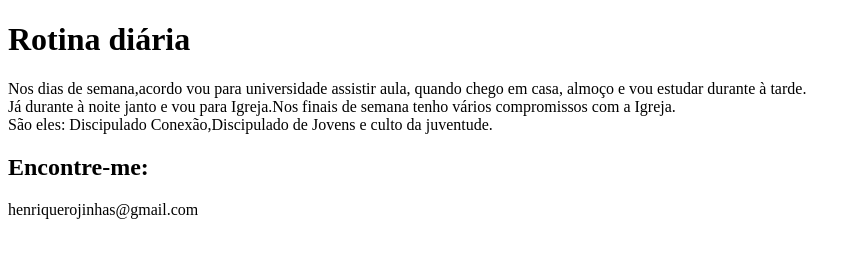
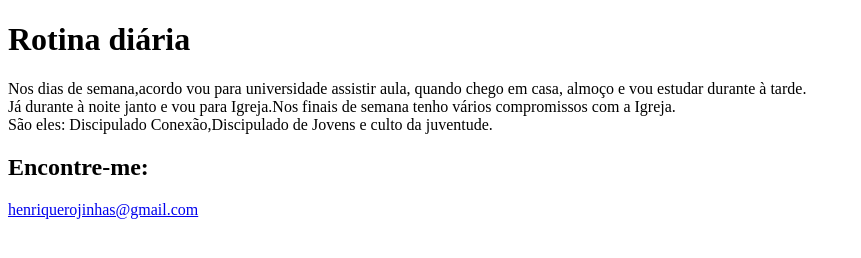
Before and after one commit to Rojasspeedcuber/programacaoWM, a plain HTML site: page Exercícios/biografia.html in a window 1280 px wide. Shown: the whole page, without its empty margins (0-861 px from the left). Drawn offline with Linux system fonts and the light colour scheme.

Commit message:
Exercício 03(hiperlink) concluído

```diff
--- a/Exercícios/biografia.html
+++ b/Exercícios/biografia.html
@@ -14,6 +14,6 @@
     <h2>
         Encontre-me:
     </h2>
-    henriquerojinhas@gmail.com
+    <a href="mailto:henriquerojinhas@gmail.com">henriquerojinhas@gmail.com</a>
 </body>
 </html>
```
